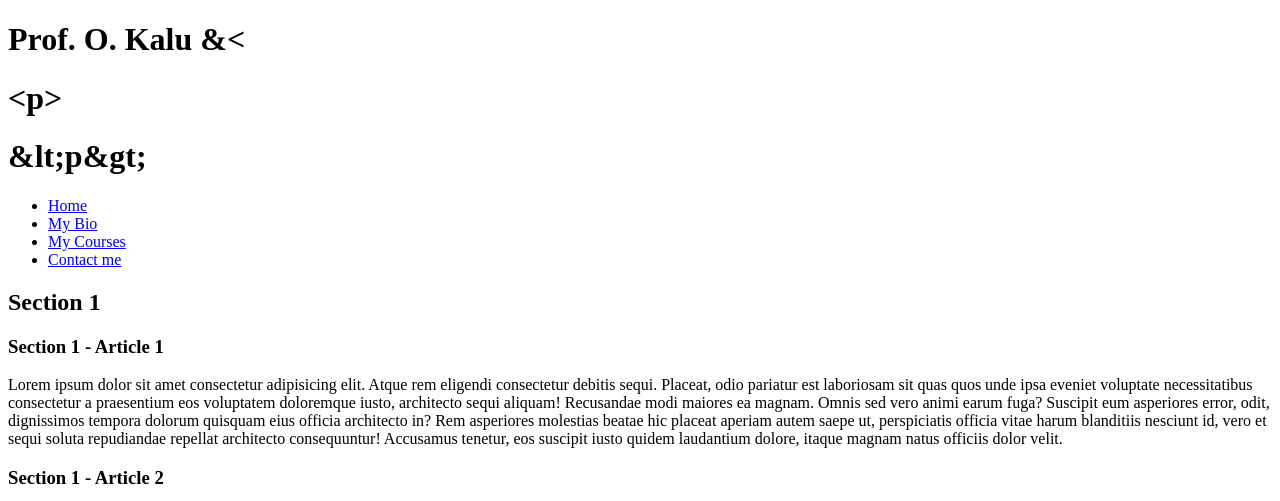
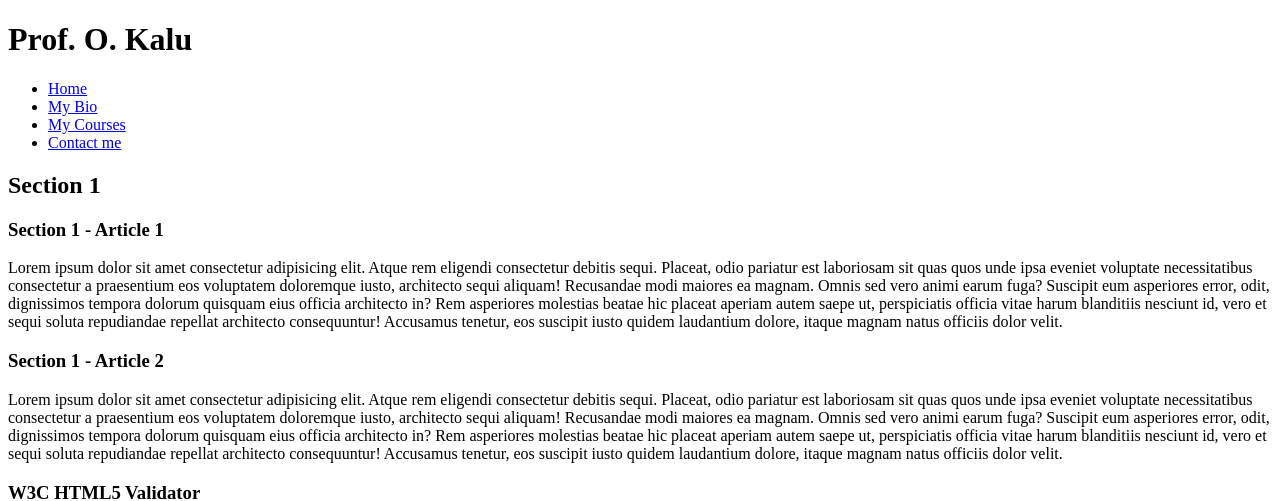
Before and after one commit to okalu/okalu.github.io, a plain HTML site: page docs/index.html in a window 1280 px wide. Shown: the top 501 px of the page. Drawn offline with Linux system fonts and the light colour scheme.

Commit message:
Removed demo markup for HTML Entities

```diff
--- a/docs/index.html
+++ b/docs/index.html
@@ -8,9 +8,7 @@
 </head>
 <body>
     <header>
-        <h1>Prof. O. Kalu &amp;&lt;</h1>
-        <h1>&lt;p&gt;</h1>
-        <h1>&amp;lt;p&amp;gt;</h1>
+        <h1>Prof. O. Kalu</h1>
     </header>
     <nav>
         <ul>
```
